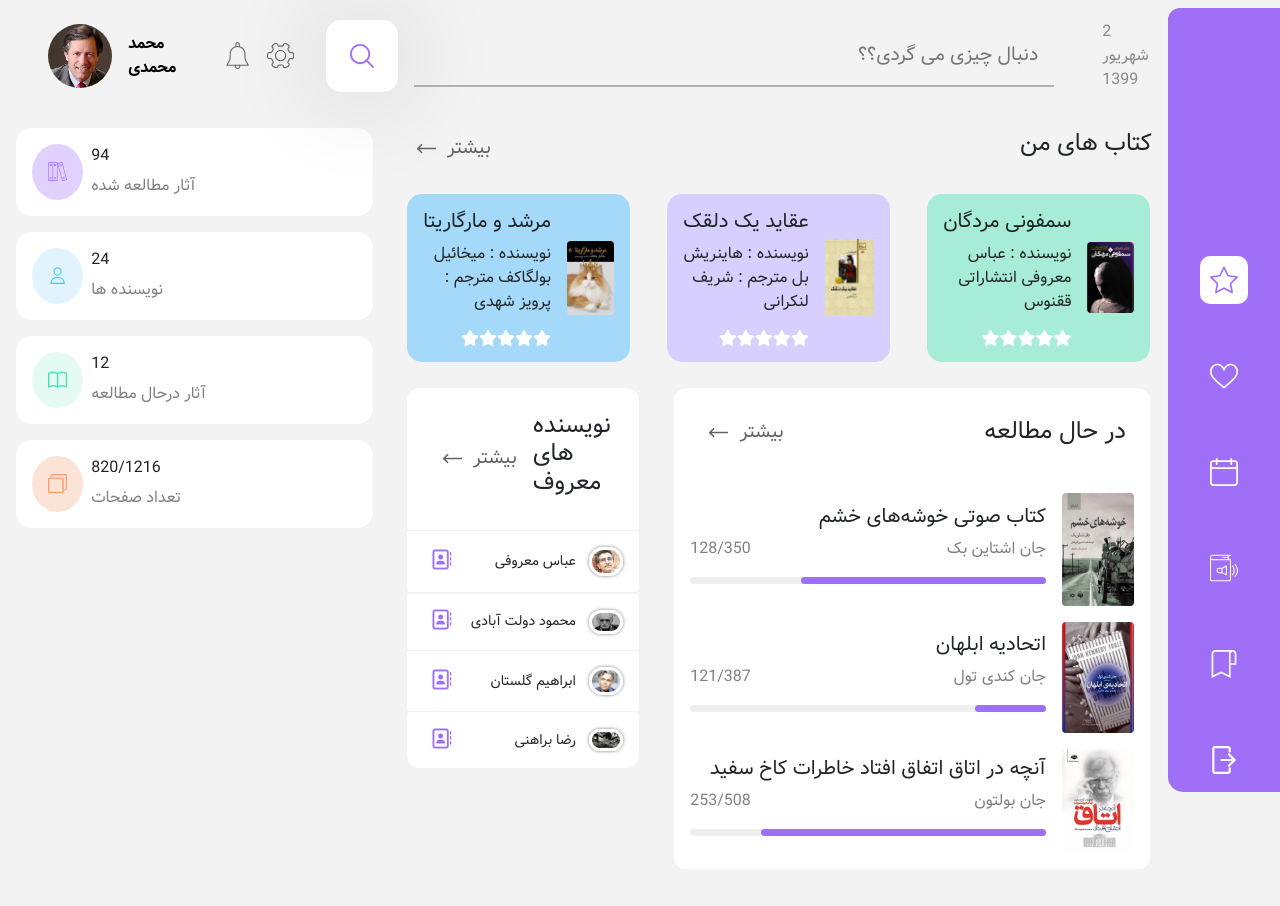
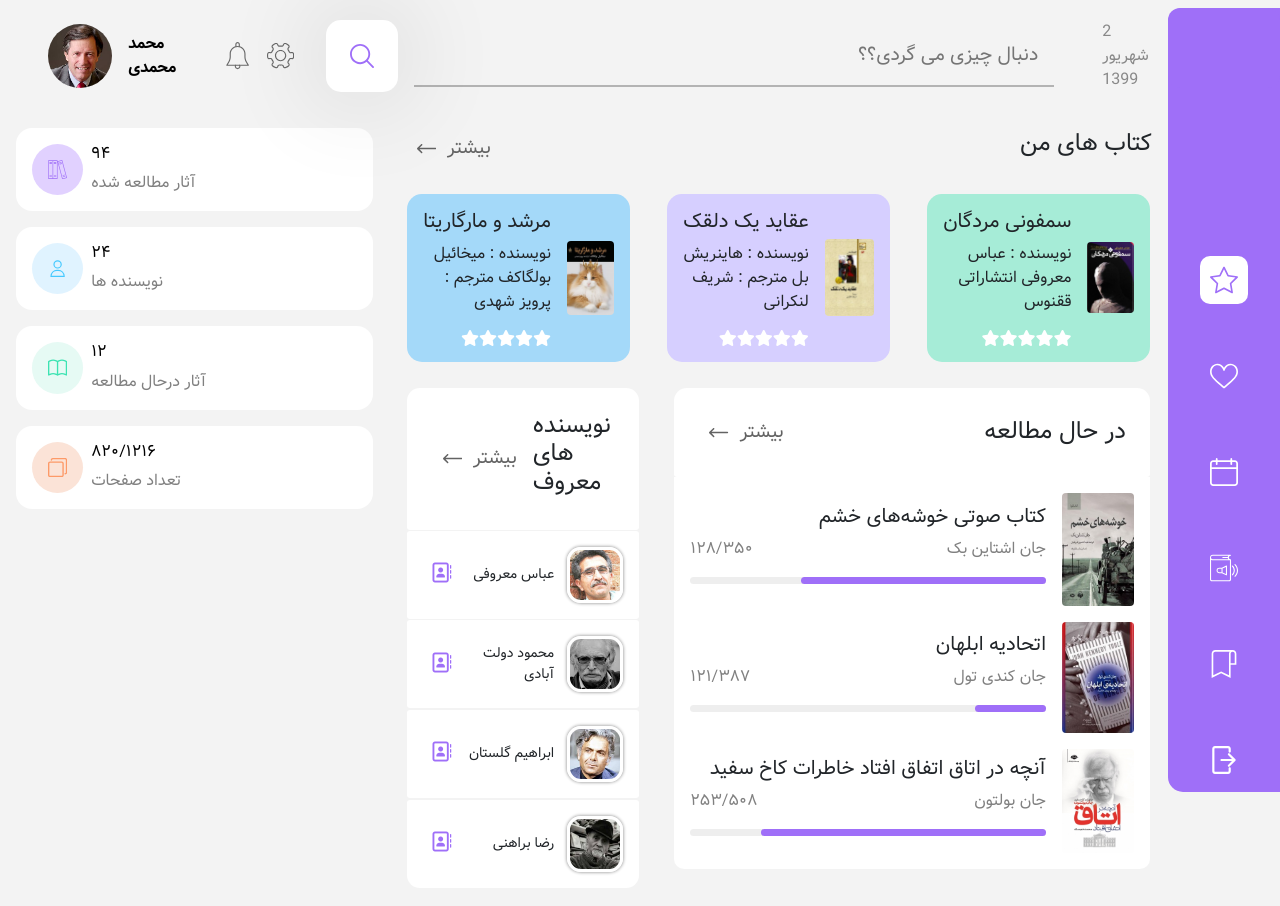
Before and after one commit to NeuralInsight/library-project-themplate-2, a plain HTML site: page index.html in a window 1280 px wide. Drawn offline with nearby package versions, Linux system fonts and the light colour scheme; a web font is replaced by a local one.

Commit message:
make farsi better

```diff
--- a/assets/css/main_section/main_section.css
+++ b/assets/css/main_section/main_section.css
@@ -245,6 +245,8 @@ a:hover {
    transition: 150ms ease-out;
    direction: rtl;
    text-align: right;
+   justify-content: space-between;
+
 }
 .p-writer:last-child {
    border-bottom-left-radius: 0.8rem;
@@ -262,7 +264,8 @@ a:hover {
    align-items: center;
 }
 .p-writer-info img {
-   width: 20%;
+   height: 3.5rem;
+   width: 3.5rem;
    border: 3px solid white;
    border-radius: 14px;
    object-fit: cover;
@@ -381,6 +384,9 @@ a:hover {
 .info-card-info{
    margin-left: .5rem;
 }
+.info-card-info-number h6{
+   color: black;
+}
 .info-card-info-text p{
    margin: 0;
    font-size: 1rem;
--- a/index.html
+++ b/index.html
@@ -422,7 +422,7 @@
       <div class="search_box">
         <form class="search_form">
           <div class="search-input">
-            <input type="search" name="name" id="name" placeholder="دنبال چیزی می گردی؟؟" >
+            <input type="search" name="name" id="name" placeholder="دنبال چیزی می گردی؟؟">
             <span class="spin"></span>
           </div>
           <button class="btn_p_sm" type="submit" class="pure-button pure-button-primary">
@@ -483,9 +483,9 @@
     <section id="main-section" class="">
       <div class="left-div col-4">
         <div class="info-cards">
-          <div class="info-card" id="read-books">
+
+          <a href="#" class="info-card" id="read-books">
             <div class="info-card-icon">
-              <a>
               <svg version="1.1" id="Capa_1" xmlns="http://www.w3.org/2000/svg"
                 xmlns:xlink="http://www.w3.org/1999/xlink" x="0px" y="0px" viewBox="0 0 493.181 493.181"
                 style="enable-background:new 0 0 493.181 493.181;" xml:space="preserve">
@@ -607,12 +607,10 @@
                 </g>
               </svg>
 
-              </a>
-
             </div>
             <div class="info-card-info">
               <div class="info-card-info-number">
-                <h6>94</h6>
+                <h6>۹۴</h6>
               </div>
               <div class="info-card-info-text">
                 <p>آثار مطالعه شده</p>
@@ -621,10 +619,11 @@
 
             </div>
 
-          </div>
-          <div class="info-card" id="read-authors">
+          </a>
+
+          <a href="#" class="info-card" id="read-authors">
             <div class="info-card-icon">
-              <a>
+
               <svg viewBox="0 0 32 32" xmlns="http://www.w3.org/2000/svg">
                 <title />
                 <g id="about">
@@ -633,11 +632,11 @@
                     d="M17,18H15A11,11,0,0,0,4,29a1,1,0,0,0,1,1H27a1,1,0,0,0,1-1A11,11,0,0,0,17,18ZM6.06,28A9,9,0,0,1,15,20h2a9,9,0,0,1,8.94,8Z" />
                 </g>
               </svg>
-              </a>
+
             </div>
             <div class="info-card-info">
               <div class="info-card-info-number">
-                <h6>24</h6>
+                <h6>۲۴</h6>
               </div>
               <div class="info-card-info-text">
                 <p>نویسنده ها </p>
@@ -646,10 +645,12 @@
 
             </div>
 
-          </div>
-          <div class="info-card" id="are-read">
+          </a>
+
+
+          <a href="#" class="info-card" id="are-read">
             <div class="info-card-icon">
-              <a>
+
               <svg version="1.1" id="Capa_1" xmlns="http://www.w3.org/2000/svg"
                 xmlns:xlink="http://www.w3.org/1999/xlink" x="0px" y="0px" viewBox="0 0 439.902 439.902"
                 style="enable-background:new 0 0 439.902 439.902;" xml:space="preserve">
@@ -695,11 +696,11 @@
                 <g>
                 </g>
               </svg>
-              </a>
+
             </div>
             <div class="info-card-info">
               <div class="info-card-info-number">
-                <h6>12</h6>
+                <h6>۱۲</h6>
               </div>
               <div class="info-card-info-text">
                 <p>آثار درحال مطالعه</p>
@@ -708,10 +709,12 @@
 
             </div>
 
-          </div>
-          <div class="info-card" id="book-pages">
+
+          </a>
+
+          <a href="#" class="info-card" id="book-pages">
             <div class="info-card-icon">
-              <a>
+
               <svg version="1.1" id="Capa_1" xmlns="http://www.w3.org/2000/svg"
                 xmlns:xlink="http://www.w3.org/1999/xlink" x="0px" y="0px" viewBox="0 0 477.867 477.867"
                 style="enable-background:new 0 0 477.867 477.867;" xml:space="preserve">
@@ -763,11 +766,11 @@
                 </g>
               </svg>
 
-              </a>
+
             </div>
             <div class="info-card-info">
               <div class="info-card-info-number">
-                <h6>820/1216</h6>
+                <h6>۸۲۰/۱۲۱۶</h6>
               </div>
               <div class="info-card-info-text">
                 <p>تعداد صفحات</p>
@@ -776,7 +779,10 @@
 
             </div>
 
-          </div>
+
+          </a>
+
+
         </div>
       </div>
       <div class="right-div col-8">
@@ -977,43 +983,43 @@
                 </div>
               </div>
               <div class="p-writers-col">
-                <div class="p-writer">
+                <div onclick="location.href='#';" class="p-writer">
                   <div class="p-writer-info">
                     <img src="./img/authors/abas-marofi.jpg" />
                     <p>عباس معروفی</p>
                   </div>
-                  <div class="notebook-icon">
+                  <a href="#" class="notebook-icon">
                     <i class="far fa-address-book fa-lg"></i>
-                  </div>
+                  </a>
                 </div>
 
-                <div class="p-writer">
+                <div onclick="location.href='#';" class="p-writer">
                   <div class="p-writer-info">
                     <img src="./img/authors/mahmood-dolatabadi.jpg" />
                     <p>محمود دولت آبادی</p>
                   </div>
-                  <div class="notebook-icon">
+                  <a href="#" class="notebook-icon">
                     <i class="far fa-address-book fa-lg"></i>
-                  </div>
+                  </a>
                 </div>
 
-                <div class="p-writer">
+                <div onclick="location.href='#';" class="p-writer">
                   <div class="p-writer-info">
                     <img src="./img/authors/ebrahim-golestan.jpg" />
                     <p>ابراهیم گلستان</p>
                   </div>
-                  <div class="notebook-icon">
+                  <a href="#" class="notebook-icon">
                     <i class="far fa-address-book fa-lg"></i>
+                  </a>
                 </div>
-                </div>
-                <div class="p-writer">
+                <div onclick="location.href='#';" class="p-writer">
                   <div class="p-writer-info">
                     <img src="./img/authors/reza-baraheni.jpg" />
                     <p>رضا براهنی</p>
                   </div>
-                  <div class="notebook-icon">
+                  <a href="#" class="notebook-icon">
                     <i class="far fa-address-book fa-lg"></i>
-                  </div>
+                  </a>
                 </div>
               </div>
             </div>
@@ -1085,7 +1091,7 @@
                       <p>جان اشتاین بک</p>
                     </div>
                     <div class="r-book-p">
-                      <p>128/350</p>
+                      <p>۱۲۸/۳۵۰</p>
                     </div>
                   </div>
                   <div class="r-book-p-bar">
@@ -1108,7 +1114,7 @@
                       <p>جان کندی تول</p>
                     </div>
                     <div class="r-book-p">
-                      <p>121/387</p>
+                      <p>۱۲۱/۳۸۷</p>
                     </div>
 
                   </div>
@@ -1131,7 +1137,7 @@
                       <p>جان بولتون</p>
                     </div>
                     <div class="r-book-p">
-                      <p>253/508</p>
+                      <p>۲۵۳/۵۰۸</p>
                     </div>
                   </div>
                   <div class="r-book-p-bar">
```
Lines whose indentation alone changed are shown as unchanged.
